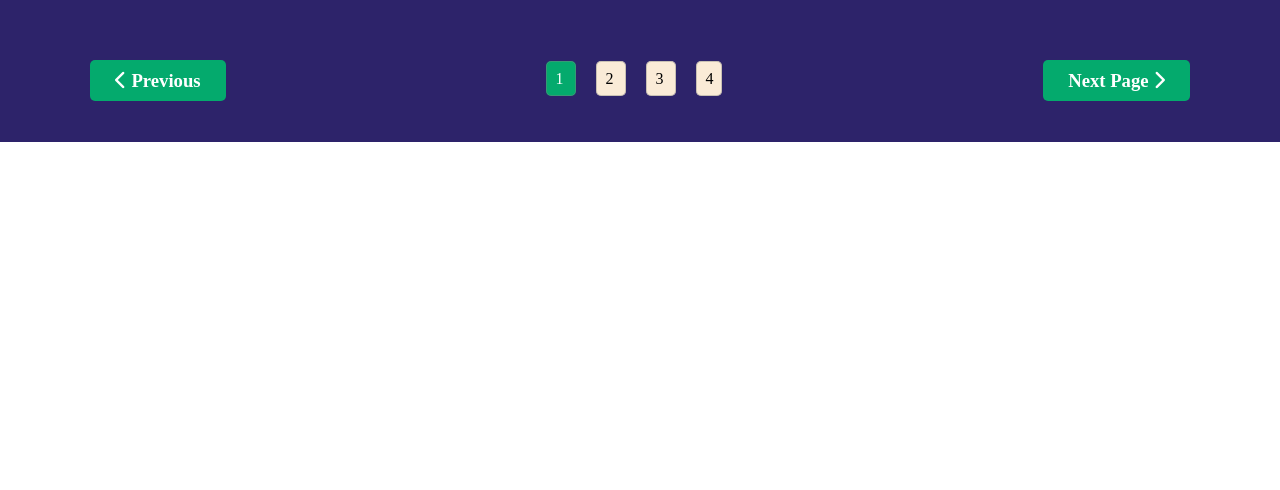
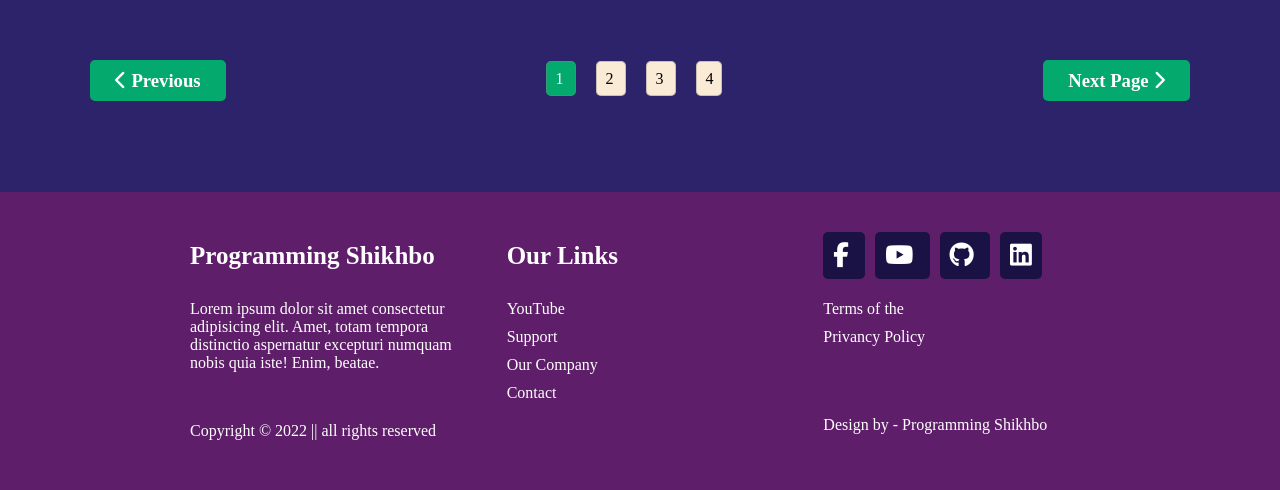
Before and after one commit to programmingshikhbo/multiple-page-website, a plain HTML site: page index.html in a window 1280 px wide. Shown: the part 1869-2359 px from the top of the page. Before the commit the page ends 2011 px from the top, so only its background shows below. Drawn offline with Linux system fonts and the light colour scheme.

Commit message:
commit footer section

```diff
--- a/index.html
+++ b/index.html
@@ -185,6 +185,36 @@
           </div>
      </main>
 
+     <footer>
+          <div id="footer-container">
+               <div class="footer-firstItem">
+                    <h3> Programming Shikhbo </h3>
+                    <p> Lorem ipsum dolor sit amet consectetur adipisicing elit. Amet, totam tempora distinctio aspernatur excepturi numquam nobis quia iste! Enim, beatae. </p>
+                    <p> Copyright &copy; 2022 || all rights reserved </p>
+               </div>
+
+               <div class="footer-secondItem">
+                    <h3> Our Links </h3>
+                    <p> <a href="#"> YouTube </a> </p>
+                    <p> <a href="#"> Support </a> </p>
+                    <p> <a href="#"> Our Company </a> </p>
+                    <p> <a href="#"> Contact </a> </p>
+               </div>
+
+               <div class="footer-thirdItem">
+                    <div>
+                         <a href="#"> <i class="fab fa-facebook-f"></i> </a>
+                         <a href="#"> <i class="fab fa-youtube"></i> </a>
+                         <a href="#"> <i class="fab fa-github"></i> </a>
+                         <a href="#"> <i class="fab fa-linkedin"></i> </a>
+                    </div>
+                    <p> Terms of the </p>
+                    <p> Privancy Policy </p>
+                    <p> Design by - Programming Shikhbo </p>
+               </div>
+          </div>
+     </footer>
+
 
 
 </body>
--- a/style.css
+++ b/style.css
@@ -74,6 +74,7 @@ header{
 main{
      background-color: #2D236A;
      padding-top: 20px;
+     padding-bottom: 50px;
 }
 #main-section{
      width: 1100px;
@@ -163,3 +164,58 @@ main{
      background-color: #04AA6D;
      color: white;
 }
+
+
+/* Footer section code start */
+
+footer{
+     background-color: #5F1E69;
+     color: white;
+}
+#footer-container{
+     width: 900px;
+     margin: 0 auto;
+     display: grid;
+     grid-template-columns: repeat(3, 1fr);
+     justify-content: space-between;
+     grid-gap: 50px;
+}
+.footer-firstItem h3{
+     font-size: 25px;
+     padding: 30px 0;
+     margin-top: 20px;
+}
+.footer-firstItem:first-child p{
+     margin-bottom: 50px;
+}
+.footer-secondItem h3{
+     font-size: 25px;
+     padding: 30px 0;
+     margin-top: 20px;
+}
+.footer-secondItem a{
+     text-decoration: none;
+     color: white;
+}
+.footer-secondItem p{
+     margin-bottom: 10px;
+}
+.footer-thirdItem div{
+     font-size: 25px;
+     padding: 30px 0;
+     margin-top: 20px;
+}
+.footer-thirdItem div a{
+     color: white;
+     text-decoration: none;
+     margin-right: 10px;
+     background-color: #1A1244;
+     padding: 10px;
+     border-radius: 5px;
+}
+.footer-thirdItem p{
+     margin-bottom: 10px;
+}
+.footer-thirdItem p:nth-child(3){
+   margin-bottom: 70px;
+}
```
